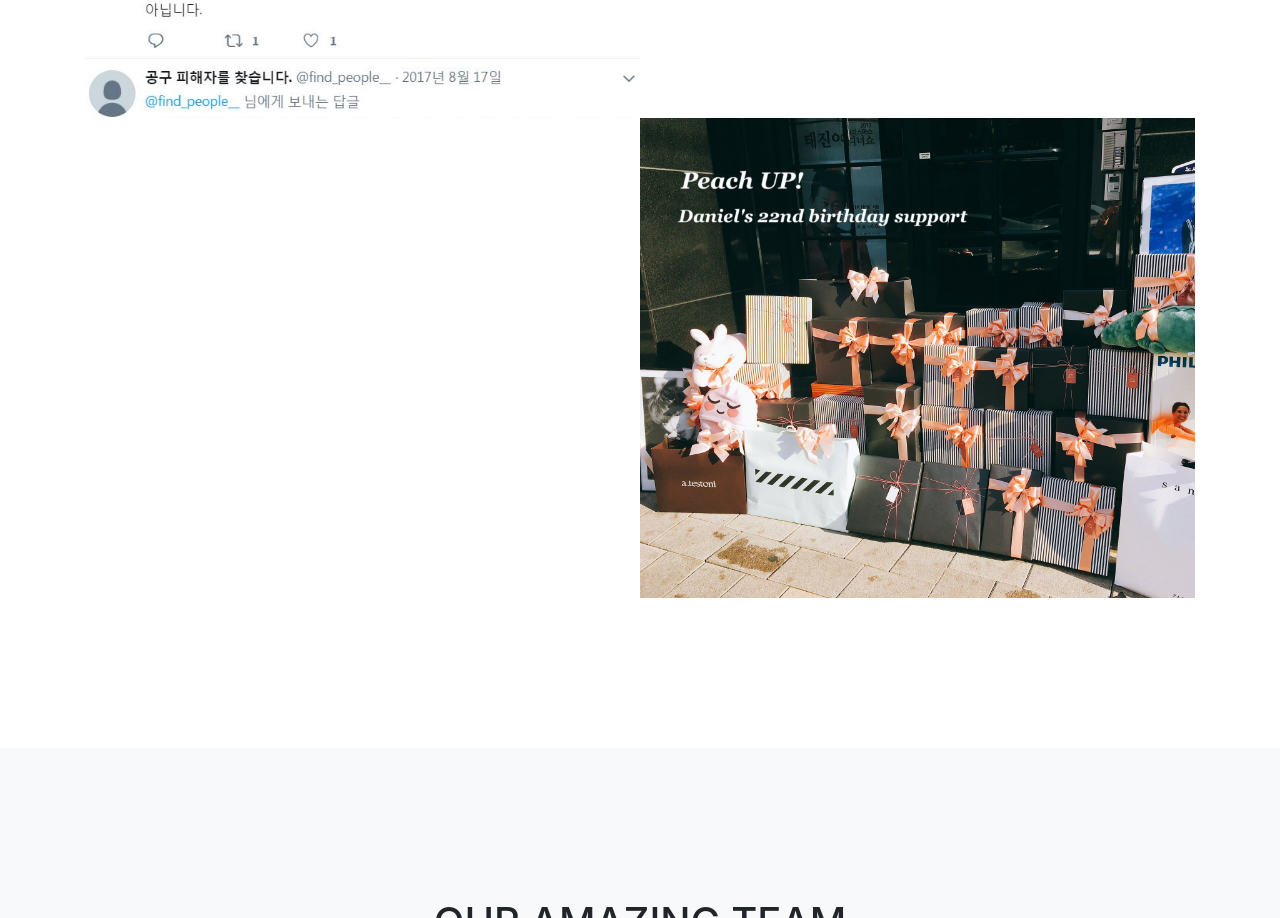
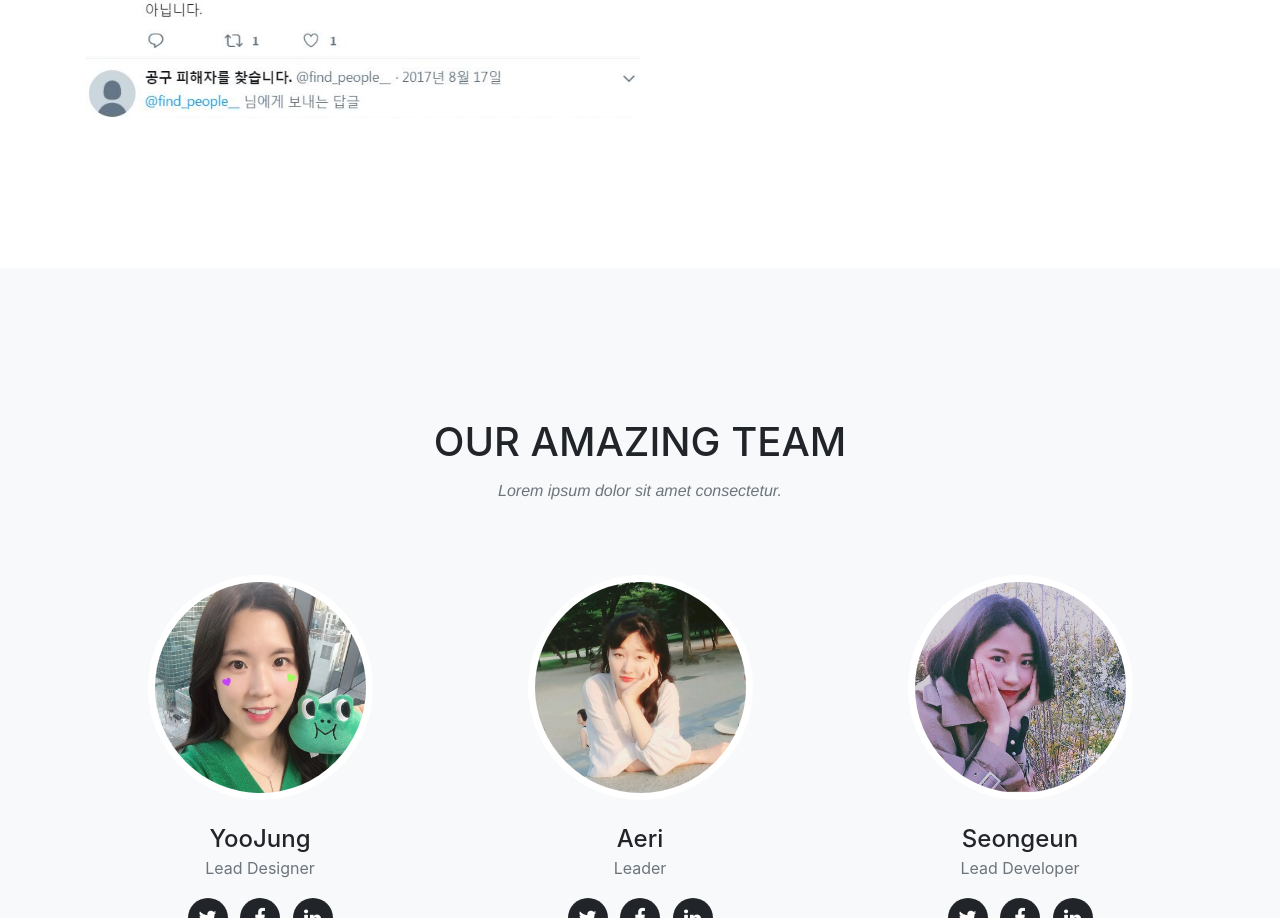
Before and after one commit to allmine123/allmine123.github.io, a website with bundled scripts: page index.html in a window 1280 px wide. Shown: the part 2492-3410 px from the top of the page. Built offline with nearby package versions, Linux system fonts and the light colour scheme; a web font is replaced by a local one.

Commit message:
수정수정

```diff
--- a/index.html
+++ b/index.html
@@ -136,13 +136,13 @@
             <p class="lead mb-0"></p>
           </div>
         </div>
-        <div class="row no-gutters">
+        <!-- <div class="row no-gutters">
           <div class="col-lg-6 order-lg-2 text-white showcase-img" style="background-image: url('img/bg-showcase-6.jpg');"></div>
           <div class="col-lg-6 order-lg-1 my-auto showcase-text">
             <h2></h2>
             <p class="lead mb-0"></p>
           </div>
-        </div>
+        </div> -->
       </div>
     </section>
 
```
